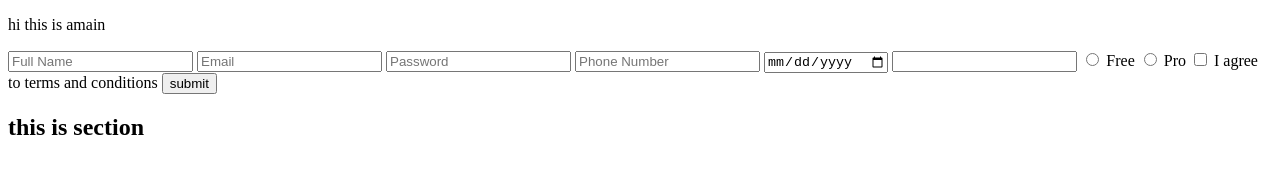
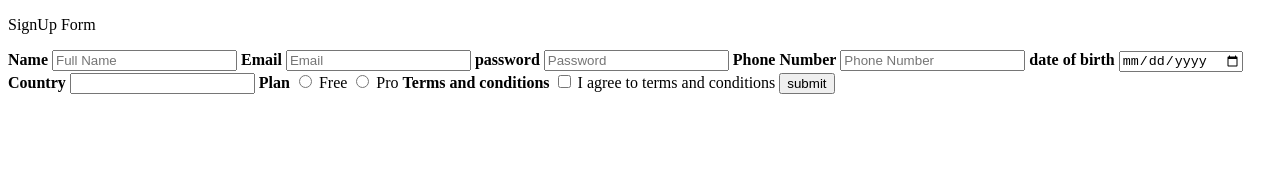
Before and after one commit to fhasa/sign-up-form, a plain HTML site: page index.html in a window 1280 px wide. Drawn offline with Linux system fonts and the light colour scheme.

Commit message:
adding validation to inputs

```diff
--- a/index.html
+++ b/index.html
@@ -1,6 +1,5 @@
 <!DOCTYPE html>
 <html lang="en">
-
   <head>
     <meta charset="UTF-8" />
     <meta http-equiv="X-UA-Compatible" content="IE=edge" />
@@ -10,23 +9,47 @@
 
   <body>
     <main>
-        <p>hi this is amain</p>
+      <p>SignUp Form</p>
+
       <form>
+
+        <!-- Full name Input-->
+        <label for="name"><b>Name</b></label>
         <input type="text" placeholder="Full Name" required />
-            <input type="email" placeholder="Email" required>
-            <input type="password" placeholder="Password">
-            <input type="number" placeholder="Phone Number" required>
-            <input type="date" placeholder="date of birth">
-            <input type="list">
-            <input type="radio"> Free
-            <input type="radio"> Pro
-            <input type="checkbox"> I agree to terms and conditions
-            <button action="submit"> submit</button>
+
+        <!-- Email Input-->
+        <label for="Email"><b>Email</b></label>
+        <input type="email" placeholder="Email" required />
+
+        <!-- password Input-->
+        <label for="password"><b>password</b></label>
+        <input type="password" placeholder="Password"  required minlength="8"/>
+
+        <!--number  Input-->
+        <label for="phoneNumber"><b>Phone Number</b></label>
+        <input type="tel" placeholder="Phone Number" required pattern="[0-9]{9}"/>
+
+        <!--date of birth  Input-->
+        <label for="dateofBirth"><b>date of birth</b></label>
+        <input type="date" placeholder="date of birth" />
+
+        <!--  countries list-->
+        <label for="Country"><b>Country</b></label>
+        <input type="list" />
+
+        <!--plan type Input-->
+        <label for="plan"><b>Plan</b></label>
+        <input type="radio" name="contact" required/> Free <input type="radio" name="contact" required/> Pro
+
+        <!-- terms and conditions Input-->
+        <label for="termsCond"><b>Terms and conditions</b></label>
+        <input type="checkbox" required/> I agree to terms and conditions
+
+
+        <button action="submit">submit</button>
+
     </form>
     </main>
-    <section>
-        <h1>this is section</h1>
-    </section>
+
   </body>
-
 </html>
```
Lines whose indentation alone changed are shown as unchanged.
